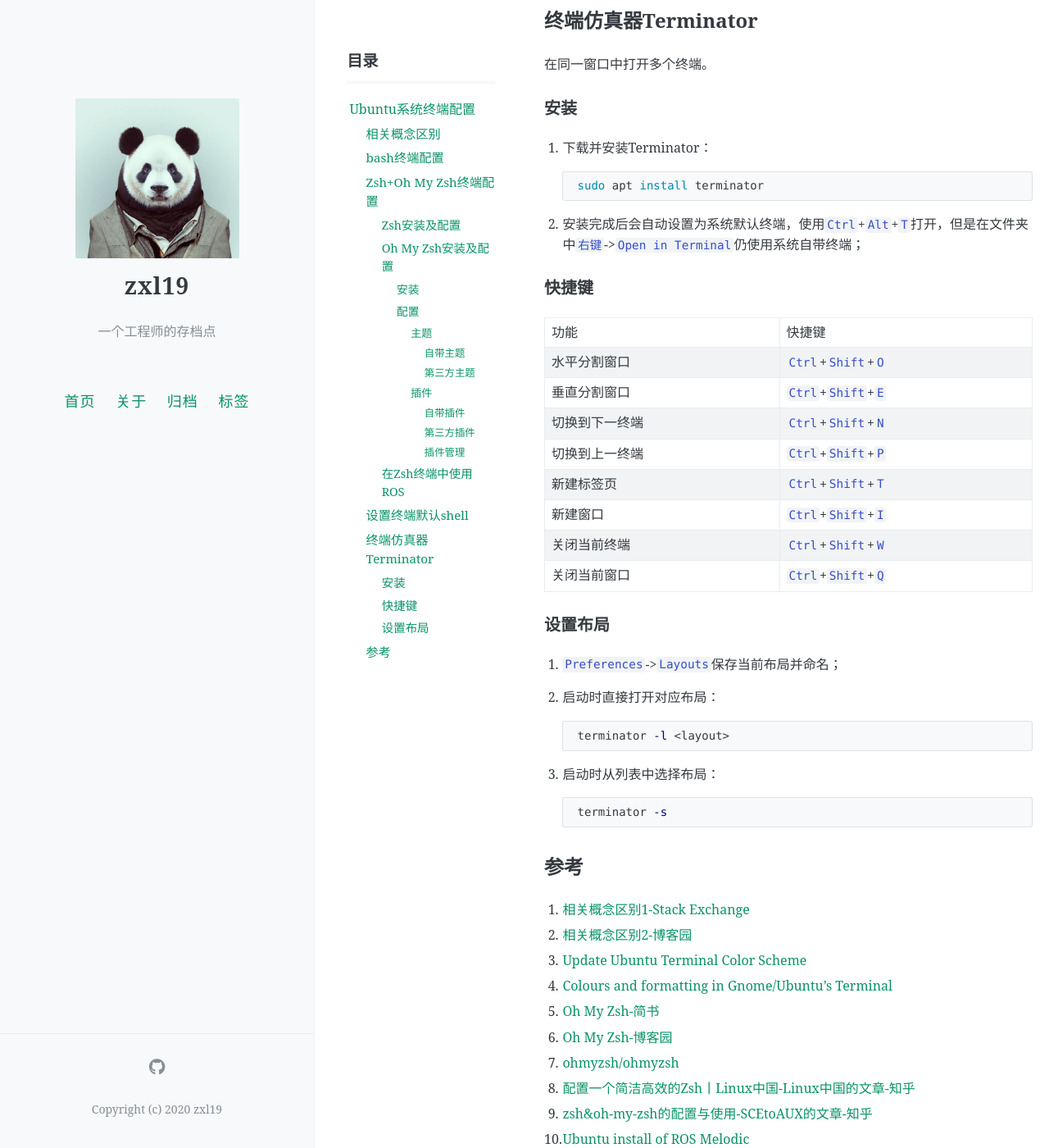
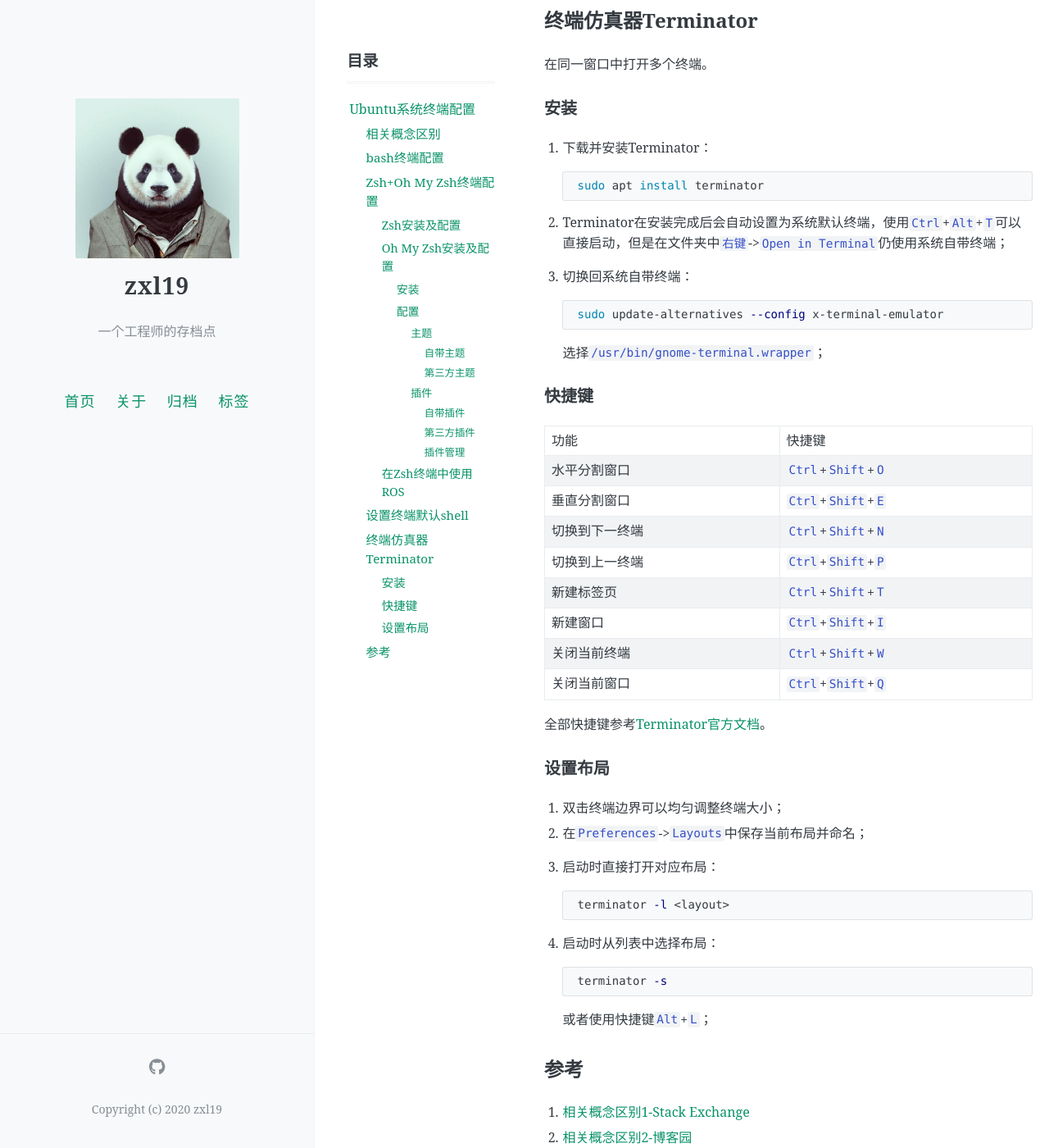
Before and after one commit to zxl19/zxl19.github.io, a Jekyll site: the page built from _posts/2021-10-12-terminal-setup.md, in a window 1280 px wide and 1400 px high, scrolled down 3042 px. Shown: the whole window at 82% size. Built offline with Jekyll 4.4.1, drawn with Linux system fonts in a browser that asks for light colours; comment, search, counter and statistics services are not loaded.

Commit message:
Update Posts

````diff
--- a/_posts/2021-10-12-terminal-setup.md
+++ b/_posts/2021-10-12-terminal-setup.md
@@ -155,7 +155,14 @@ plugins=(git themes zsh-autosuggestions zsh-syntax-highlighting)
     sudo apt install terminator
     ```
 
-2. 安装完成后会自动设置为系统默认终端，使用`Ctrl`+`Alt`+`T`打开，但是在文件夹中`右键`->`Open in Terminal`仍使用系统自带终端；
+2. Terminator在安装完成后会自动设置为系统默认终端，使用`Ctrl`+`Alt`+`T`可以直接启动，但是在文件夹中`右键`->`Open in Terminal`仍使用系统自带终端；
+3. 切换回系统自带终端：
+
+    ```shell
+    sudo update-alternatives --config x-terminal-emulator
+    ```
+
+    选择`/usr/bin/gnome-terminal.wrapper`；
 
 ### 快捷键
 
@@ -170,20 +177,25 @@ plugins=(git themes zsh-autosuggestions zsh-syntax-highlighting)
 | 关闭当前终端 | `Ctrl`+`Shift`+`W` |
 | 关闭当前窗口 | `Ctrl`+`Shift`+`Q` |
 
+全部快捷键参考[Terminator官方文档](https://terminator-gtk3.readthedocs.io/en/latest/)。
+
 ### 设置布局
 
-1. `Preferences`->`Layouts`保存当前布局并命名；
-2. 启动时直接打开对应布局：
+1. 双击终端边界可以均匀调整终端大小；
+2. 在`Preferences`->`Layouts`中保存当前布局并命名；
+3. 启动时直接打开对应布局：
 
     ```shell
     terminator -l <layout>
     ```
 
-3. 启动时从列表中选择布局：
+4. 启动时从列表中选择布局：
 
     ```shell
     terminator -s
     ```
+
+    或者使用快捷键`Alt`+`L`；
 
 ## 参考
 
@@ -202,3 +214,4 @@ plugins=(git themes zsh-autosuggestions zsh-syntax-highlighting)
 13. [Ubuntu用Terminator+ZSH打造好用的终端开发环境-很酷的程序员的文章-知乎](https://zhuanlan.zhihu.com/p/346665734)
 14. [切换终端-CSDN博客](https://blog.csdn.net/learning_tortosie/article/details/102581261)
 15. [gnome-terminator/terminator](https://github.com/gnome-terminator/terminator)
+16. [Terminator](https://terminator-gtk3.readthedocs.io/en/latest/)
````
Also changed, not shown: _posts/2020-06-24-ubuntu-installation.md (+5 -5 lines), _posts/2020-06-26-latex-installation.md (+2 -2 lines), _posts/2021-12-10-colmap-note.md (+1 -1 lines).
